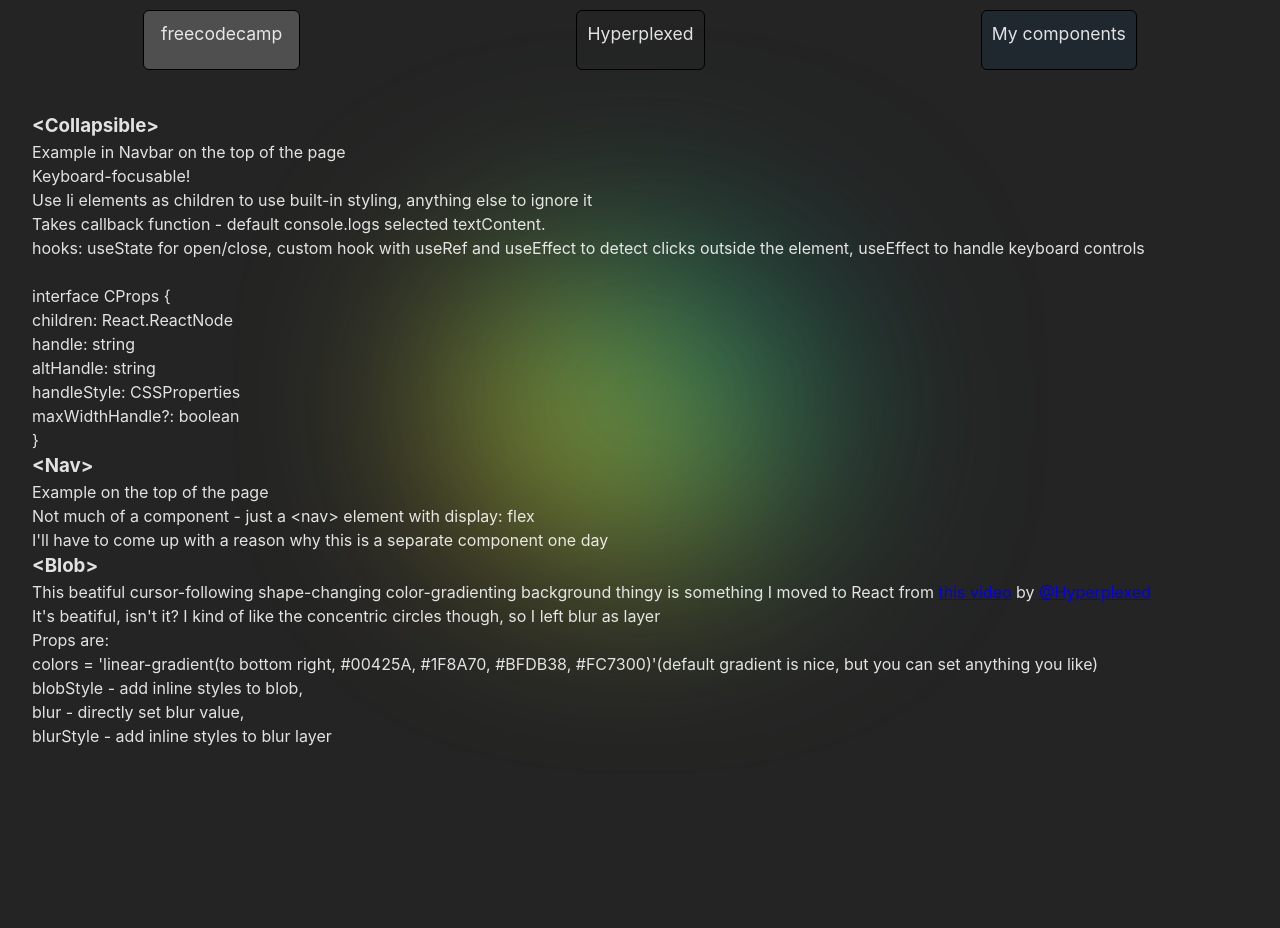
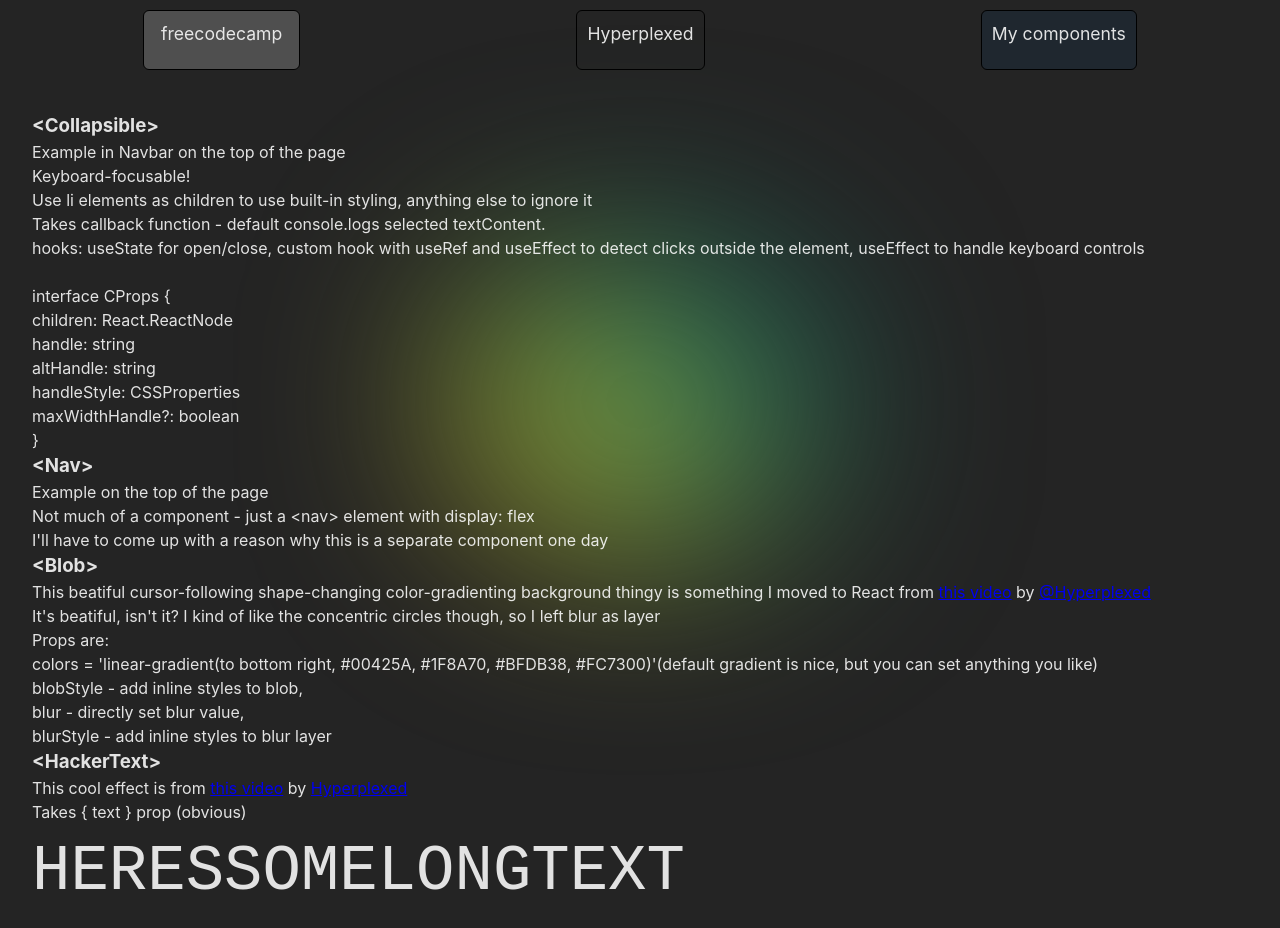
Before and after one commit to Career404/React-components, a React (Vite) app: page / in a window 1280 px wide. Shown: the top 928 px of the page. Before the commit the page ends 800 px from the top, so only its background shows below. Built offline with nearby package versions, Linux system fonts and the light colour scheme.

Commit message:
feat: add HackerText component

```diff
--- a/src/App.tsx
+++ b/src/App.tsx
@@ -3,6 +3,7 @@ import Nav from './components/nav/nav'
 import './App.css'
 import Collapsible from './components/Collapsible/Collapsible'
 import Blob from './components/Blob/Blob'
+import HackerText from './components/hackerText/HackerText'
 
 function App() {
 	const [collapsibleSelect, setcollapsibleSelect] = useState('')
@@ -113,6 +114,18 @@ function App() {
 					</p>
 				</div>
 				<Blob />
+				<div className="info">
+					<h3>{'<HackerText>'}</h3>
+					<p>
+						This cool effect is from{' '}
+						<a href="https://www.youtube.com/watch?v=W5oawMJaXbU&t=1s&ab_channel=Hyperplexed">
+							this video
+						</a>{' '}
+						by <a href="https://www.youtube.com/@Hyperplexed">Hyperplexed</a>
+					</p>
+					<p>Takes {'{ text }'} prop (obvious)</p>
+				</div>
+				<HackerText text="HERESSOMELONGTEXT" />
 			</main>
 		</div>
 	)
--- /dev/null
+++ b/src/components/hackerText/HackerText.css
@@ -0,0 +1,4 @@
+div.hackerText {
+	font-size: 4rem;
+	font-family: 'Space mono', monospace;
+}
--- /dev/null
+++ b/src/components/hackerText/HackerText.tsx
@@ -0,0 +1,57 @@
+import React from 'react'
+import './HackerText.css'
+
+const letters = 'ABCDEFGHIJKLMNOPQRSTUVWXYZ'
+let interval: any = null
+
+interface Props {
+	text: string
+}
+
+export default function HackerText({ text }: Props) {
+	const HackerRef = React.useRef<HTMLDivElement>(null)
+
+	const handleMouseOver = () => {
+		let iteration = 0
+		const Hacker = HackerRef.current
+
+		if (Hacker) {
+			clearInterval(interval)
+
+			interval = setInterval(() => {
+				const value = Hacker?.dataset?.value
+				if (!value) {
+					return
+				}
+
+				Hacker.innerText = value
+					.split('')
+					.map((letter, index) => {
+						if (index < iteration) {
+							return value[index]
+						}
+
+						return letters[Math.floor(Math.random() * 26)]
+					})
+					.join('')
+
+				if (iteration >= value.length) {
+					clearInterval(interval)
+				}
+
+				iteration += 1 / 3
+			}, 30)
+		}
+	}
+
+	return (
+		<div
+			className="hackerText"
+			ref={HackerRef}
+			onMouseOver={handleMouseOver}
+			data-value={text}
+		>
+			{text}
+		</div>
+	)
+}
```
